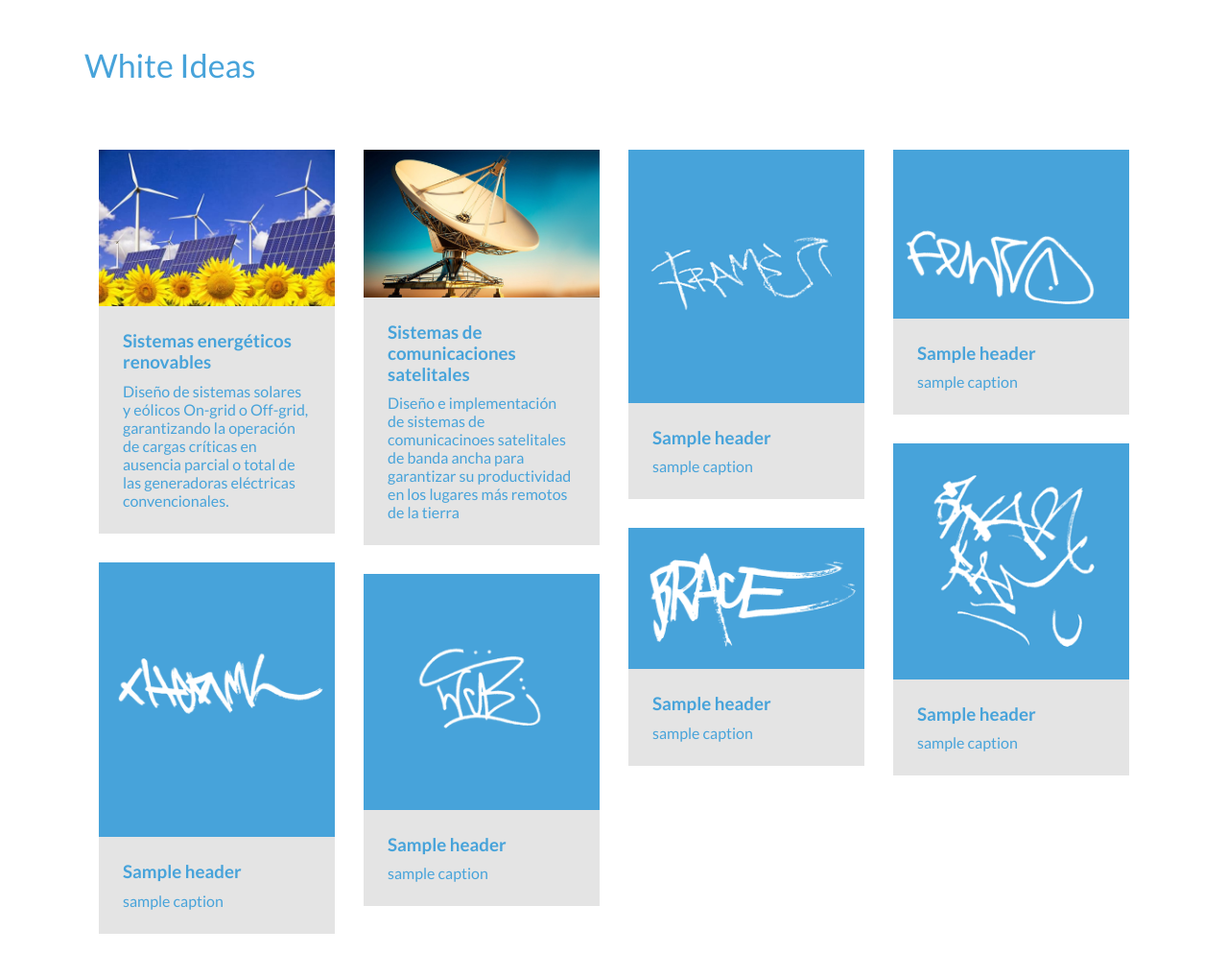
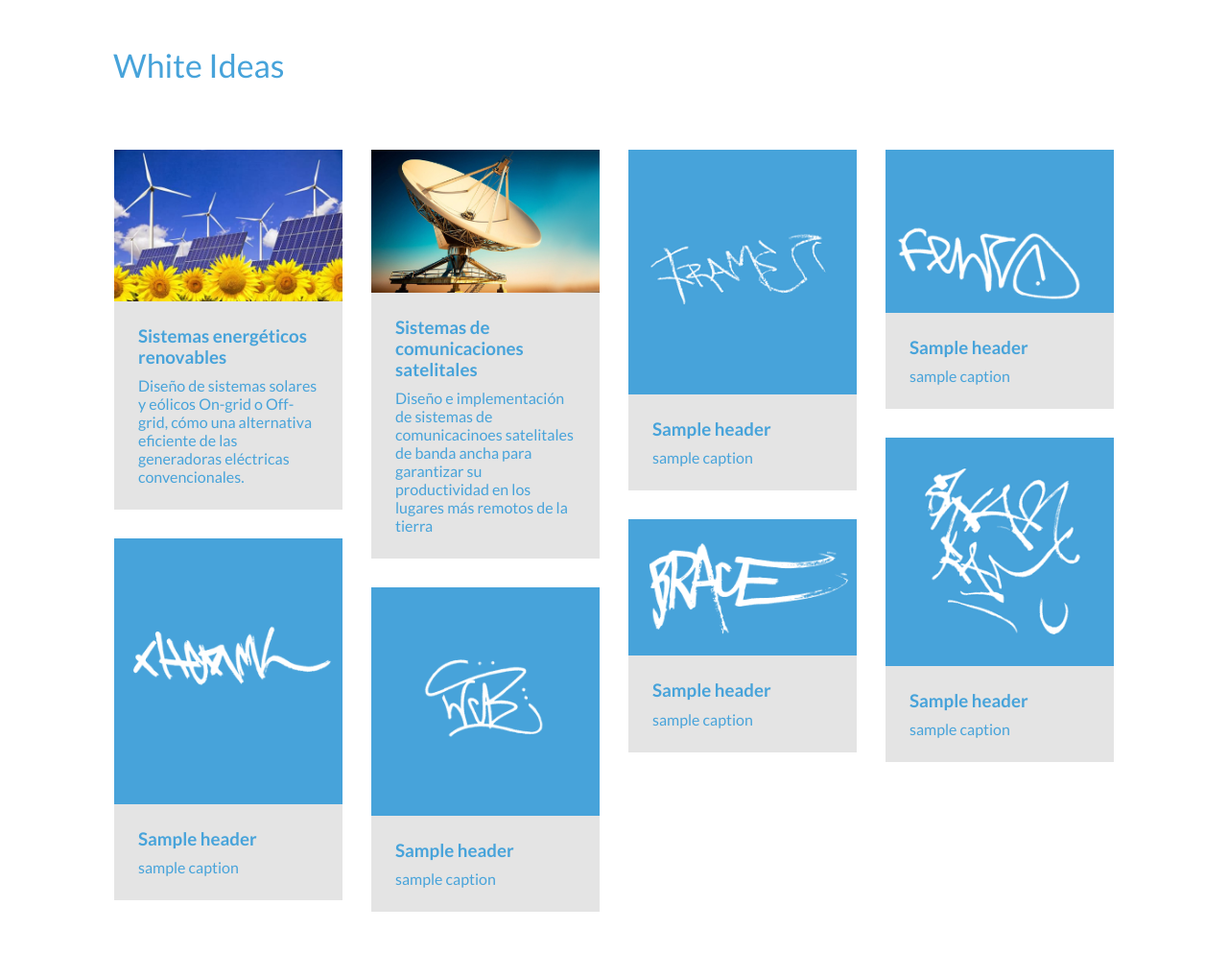
Before and after one commit to whiteideasco/whiteideasco.github.io, a Jekyll site: the page built from index.html, in a window 1280 px wide. Shown: the whole page at 96% size. Built offline with Jekyll 4.4.1, drawn with Linux system fonts in a browser that asks for light colours; Markdown is read by kramdown in place of the engine named in the settings; after the commit the page ends 995 px from its top, so only the background shows below that.

Commit message:
actualizacion de informacion

```diff
--- a/_posts/2014-07-23-eigth.markdown
+++ b/_posts/2014-07-23-eigth.markdown
@@ -3,5 +3,5 @@ layout: default
 date: 2014-07-23 02:09:00
 photo: solar.png
 caption_header: Sistemas energéticos renovables
-caption: Diseño de sistemas solares y eólicos On-grid o Off-grid, garantizando la operación de cargas críticas en ausencia parcial o total de las generadoras eléctricas convencionales.
+caption: Diseño de sistemas solares y eólicos On-grid o Off-grid, cómo una alternativa eficiente de las generadoras eléctricas convencionales.
 ---
--- a/css/demo.css
+++ b/css/demo.css
@@ -11,7 +11,7 @@
 	font-style: normal;
 } /* Made with http://icomoon.io/ */
 
-*, *:after, *:before { -webkit-box-sizing: border-box; -moz-box-sizing: border-box; box-sizing: content-box; }
+*, *:after, *:before { -webkit-box-sizing: border-box; -moz-box-sizing: border-box; box-sizing: border-box; }
 body, html { font-size: 100%; padding: 0; margin: 0;}
 
 /* Clearfix hack by Nicolas Gallagher: http://nicolasgallagher.com/micro-clearfix-hack/ */
```
Also changed, not shown: 2 other files.
